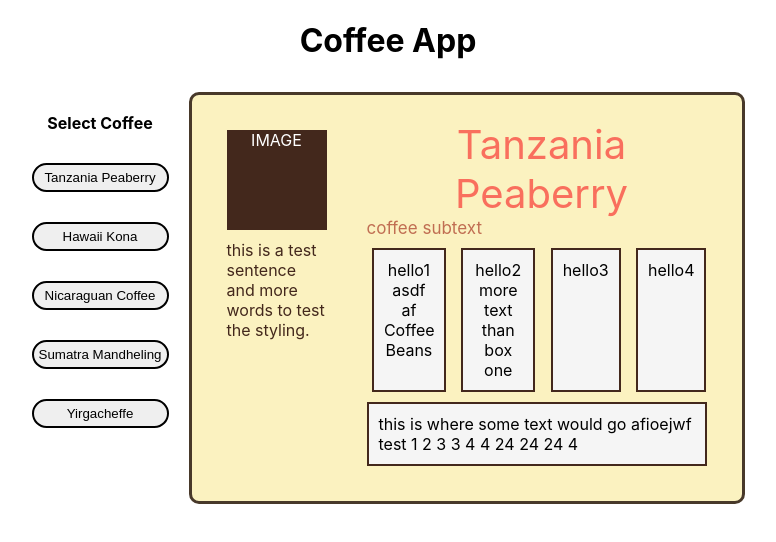
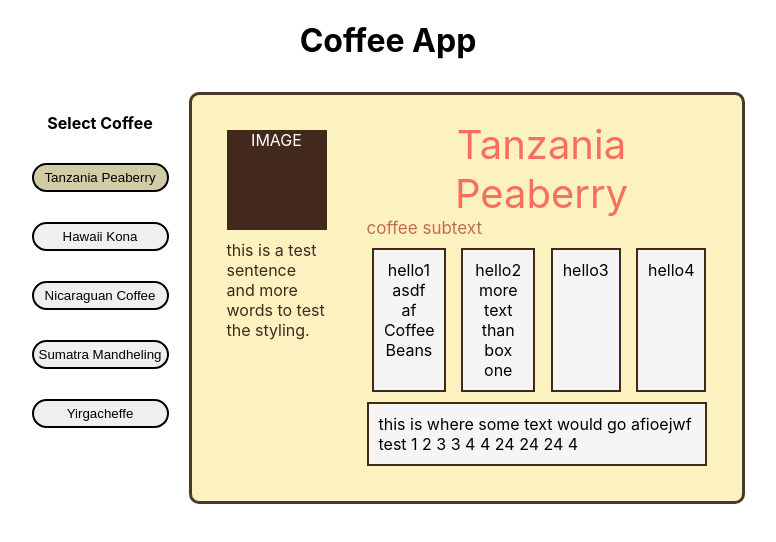
Before and after one commit to jamcapp/newm-n320-coffee-project, a React (Create React App) app: page / in a window 1280 px wide. In both pictures the pointer is over the button "Tanzania Peaberry". Shown: the top 542 px of the page, without its empty margins (252-1028 px from the left). Built offline with nearby package versions, Linux system fonts and the light colour scheme.

Commit message:
button styling update
reacts to mouse hover and click.

```diff
--- a/src/styles.css
+++ b/src/styles.css
@@ -126,3 +126,25 @@
   padding: 5px;
   cursor: pointer;
 }
+/* styling when hovered */
+.CoffeeSelect .CoffeeIcon:hover {
+  border: solid 2px black;
+  border-radius: 100px;
+  margin-top: 30px;
+  display: inherit;
+  width: 100%;
+  padding: 5px;
+  cursor: pointer;
+  background-color: #d1cca6;
+}
+/* styling when clicked */
+.CoffeeSelect .CoffeeIcon:active {
+  border: solid 2px black;
+  border-radius: 100px;
+  margin-top: 30px;
+  display: inherit;
+  width: 100%;
+  padding: 5px;
+  cursor: pointer;
+  background-color: #a39c76;
+}
```
